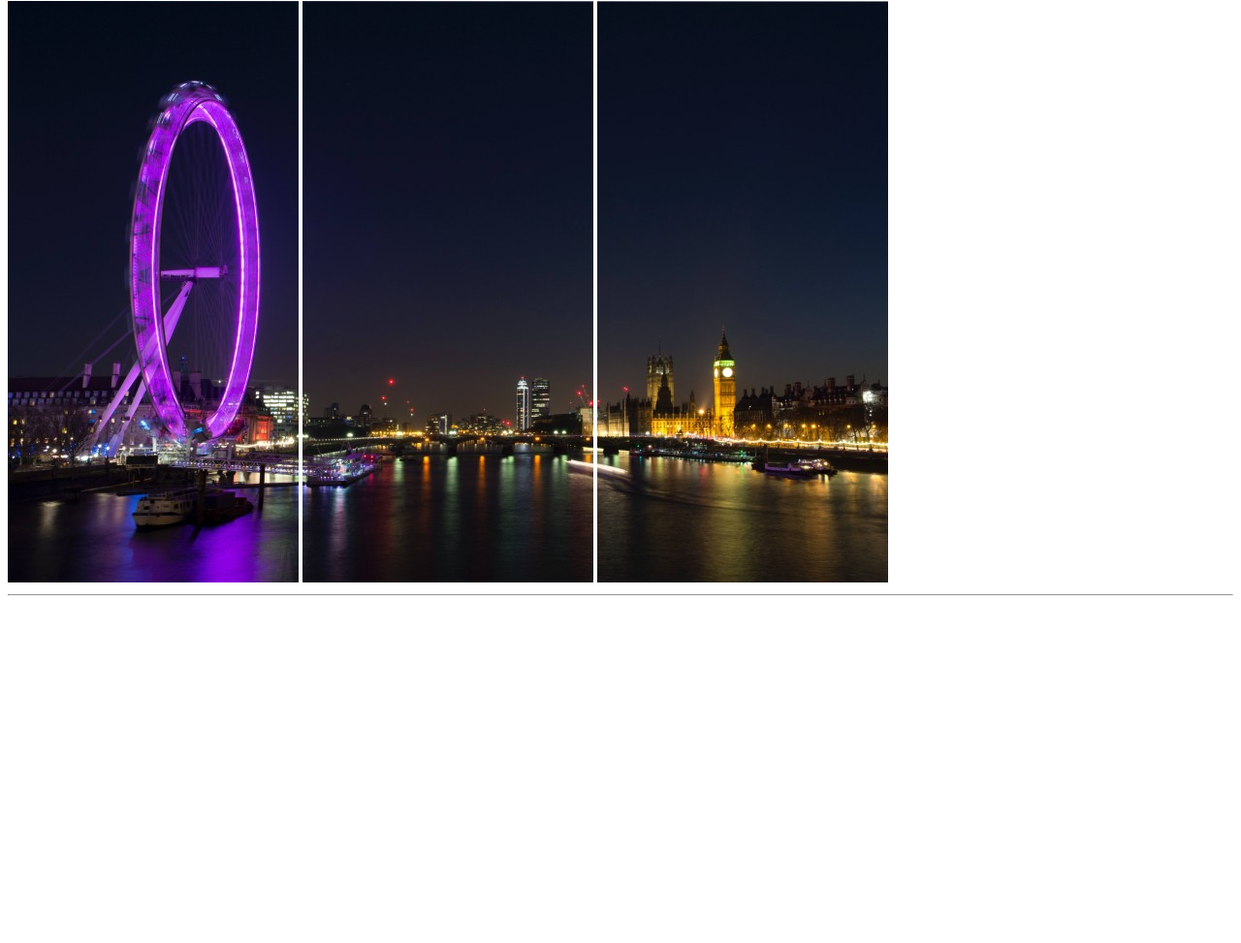
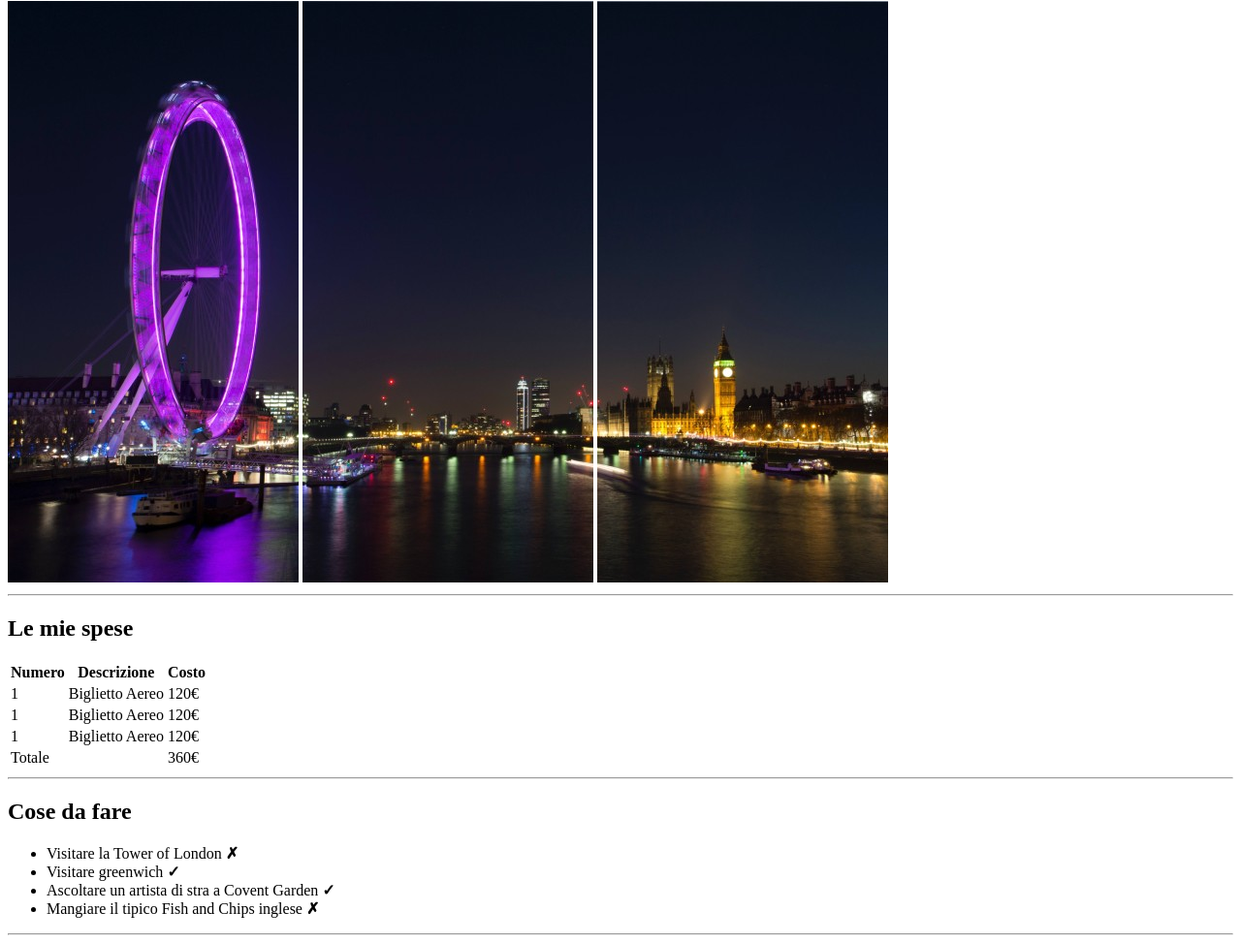
Before and after one commit to HikariNM/html-london-trip, a plain HTML site: page index.html in a window 1280 px wide. Shown: the part 79-1052 px from the top of the page at 97% size. Before the commit the page ends 800 px from the top, so only its background shows below. Drawn offline with Linux system fonts and the light colour scheme.

Commit message:
aggiunto del contenuto

```diff
--- a/index.html
+++ b/index.html
@@ -23,6 +23,58 @@
     </header>
     <!-- Fine intestazione -->
 
+    <!-- Contenuto -->
+    <main>
+        <!-- Spese -->
+        <section>
+            <h2>Le mie spese</h2>
+            <table>
+                <thead>
+                    <tr>
+                        <th>Numero</th>
+                        <th>Descrizione</th>
+                        <th>Costo</th>
+                    </tr>
+                </thead>
+                <tbody>
+                    <tr>
+                        <td>1</td>
+                        <td>Biglietto Aereo</td>
+                        <td>120&euro;</td>
+                    </tr>
+                    <tr>
+                        <td>1</td>
+                        <td>Biglietto Aereo</td>
+                        <td>120&euro;</td>
+                    </tr>
+                    <tr>
+                        <td>1</td>
+                        <td>Biglietto Aereo</td>
+                        <td>120&euro;</td>
+                    </tr>
+                </tbody>
+                <tfoot>
+                    <tr>
+                        <td colspan="2">Totale</td>
+                        <td>360&euro;</td>
+                    </tr>
+                </tfoot>
+            </table>
+        </section>
+        <hr>
+        <!-- Cose da fare -->
+         <section>
+             <h2>Cose da fare</h2>
+             <ul>
+                <li>Visitare la Tower of London <strong>&cross;</strong></li>
+                <li>Visitare greenwich <strong>&check;</strong></li>
+                <li>Ascoltare un artista di stra a Covent Garden <strong>&check;</strong></li>
+                <li>Mangiare il tipico Fish and Chips inglese <strong>&cross;</strong></li>
+            </ul>
+         </section>
+         <hr>
+
+    </main>
 </body>
 
 </html>
```
